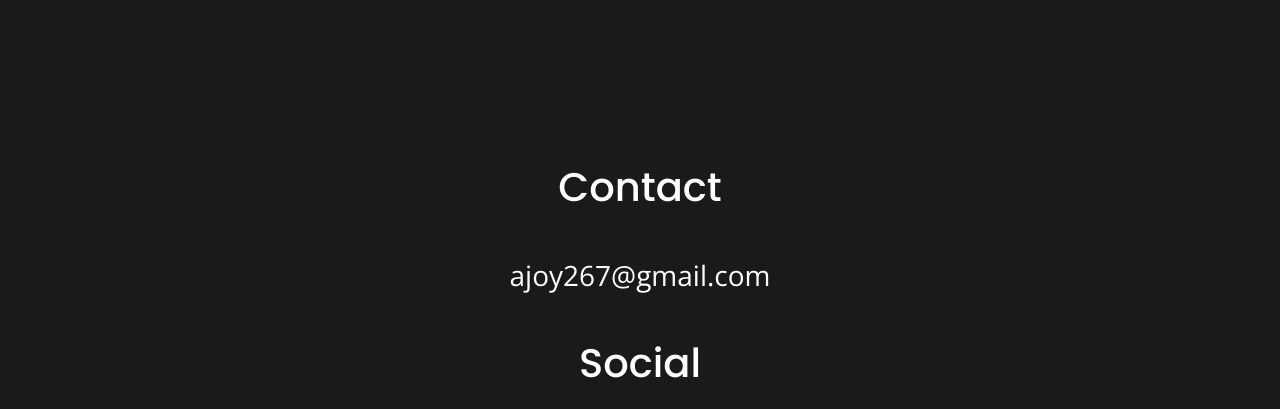
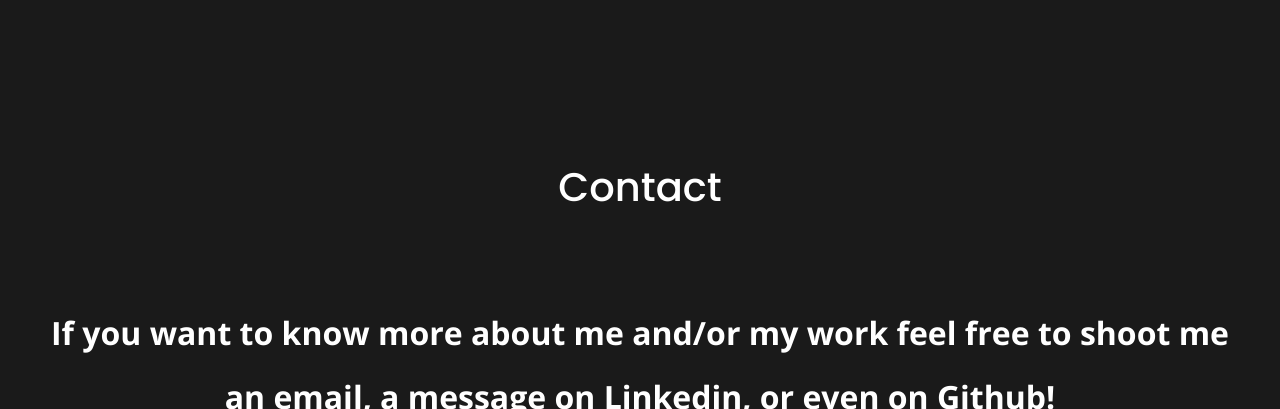
Before and after one commit to ajoy267/my-website2.0, a website built with Parcel: page index.html in a window 1280 px wide. Shown: the part 1391-1800 px from the top of the page. Built offline with nearby package versions, Linux system fonts and the light colour scheme.

Commit message:
added contact page content on footer of each page

```diff
--- a/css/main.css
+++ b/css/main.css
@@ -191,6 +191,9 @@
 footer h4 {
   font-size: 1.5em;
 }
+footer h6 {
+  font-size: 1.35em;
+}
 footer p {
   margin: 0;
   font-size: 1.125em;
@@ -199,7 +202,7 @@
   margin-bottom: 50px;
 }
 footer .content-wrapper {
-  width: 55%;
+  width: 95%;
   margin: 50px 0;
 }
 footer .social-icons {
@@ -217,9 +220,6 @@
 }
 footer .social-icons p i {
   font-size: 1.5em;
-}
-footer .copyright {
-  margin: 20px 0;
 }
 
 
@@ -545,9 +545,17 @@
     font-size: 3em;
     line-height: 2;
   }
+  footer h6 {
+    font-size: 2.5em;
+    line-height: 2;
+  }
   footer p {
     font-size: 2em;
     line-height: 2;
+  }
+  footer .social {
+    width: 55%;
+    margin: auto;
   }
 
 
@@ -606,6 +614,10 @@
   /* Footer */
   footer h4{
     font-size: 2.5em;
+    line-height: 2;
+  }
+  footer h6 {
+    font-size: 2em;
     line-height: 2;
   }
   footer p {
--- a/index.html
+++ b/index.html
@@ -72,6 +72,7 @@
       <div class="footer-content">
         <div class="Contact">
           <h4>Contact</h4>
+          <h6>If you want to know more about me and/or my work feel free to shoot me an email, a message on Linkedin, or even on Github!</h6>
           <address>
             <p>ajoy267@gmail.com</p>
           </address>
```
Also changed, not shown: about/index.html (+1 -0 lines), portfolio/index.html (+1 -0 lines).
